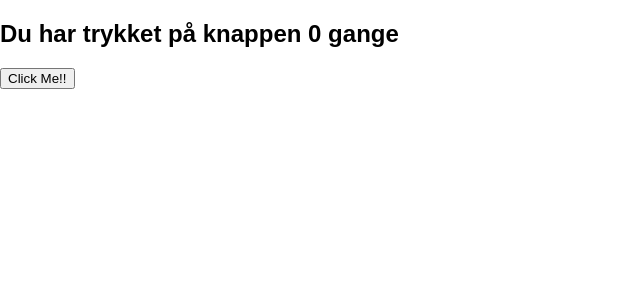
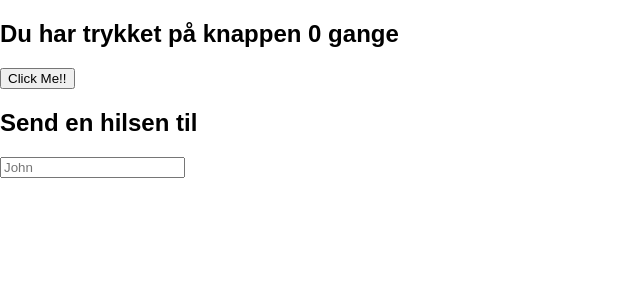
Before and after one commit to Chrstjan/React-Hooks, a React (Vite) app in the folder React Hooks/: page / in a window 1280 px wide. Shown: the top 300 px of the page, without its empty margins (0-640 px from the left). Built offline with nearby package versions, Linux system fonts and the light colour scheme.

Commit message:
Made the second task

```diff
--- a/React Hooks/src/App.jsx
+++ b/React Hooks/src/App.jsx
@@ -1,8 +1,7 @@
 import { useState } from 'react'
-import reactLogo from './assets/react.svg'
-import viteLogo from '/vite.svg'
 import './App.scss'
 import { Counter } from './components/Counter/Counter'
+import { Greeting } from './components/Greeting/Greeting'
 
 function App() {
   const [count, setCount] = useState(0)
@@ -10,6 +9,7 @@ function App() {
   return (
     <>
       <Counter />
+      <Greeting />
     </>
   )
 }
--- /dev/null
+++ b/React Hooks/src/components/Greeting/Greeting.jsx
@@ -0,0 +1,17 @@
+import { useState } from "react"
+import style from "./Greeting.module.scss"
+
+export const Greeting = () => {
+    const [name, setName] = useState("");
+
+    const handleGreeting = (e) => {
+        setName(e.target.value)
+        console.log(e);
+    }
+    return (
+        <>
+            <h2>Send en hilsen til {name}</h2>
+            <input onChange={handleGreeting} type="text" placeholder="John"/>
+        </>
+    )
+}
```
Also changed, not shown: React Hooks/src/components/Greeting/Greeting.module.scss (added).
